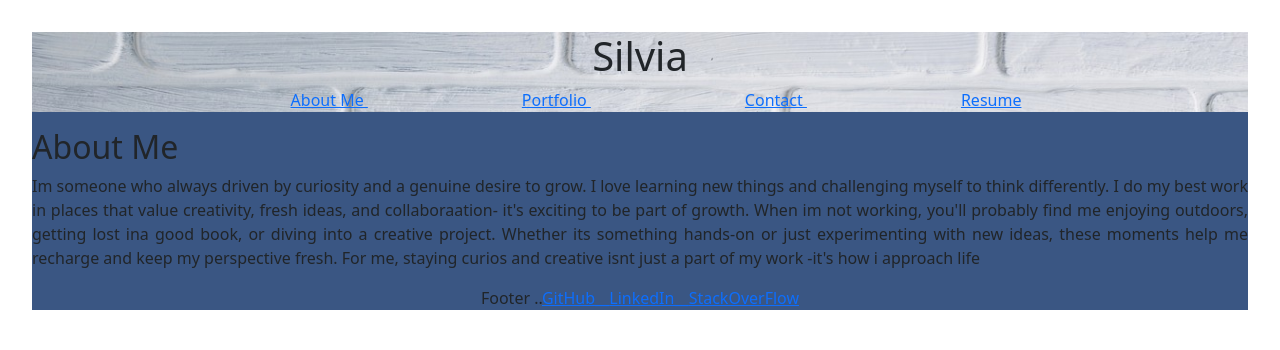
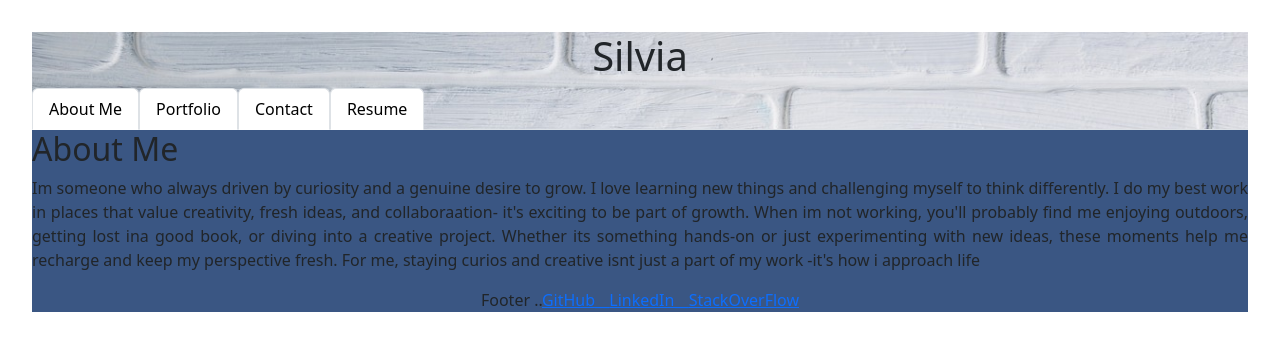
Before and after one commit to S-via/Twenty-React-Portfolio, a React (Vite) app in the folder twenty-react/: page / in a window 1280 px wide. Shown: the top 350 px of the page. Built offline with nearby package versions, Linux system fonts and the light colour scheme.

Commit message:
added navbar style with bootstrap

```diff
--- a/twenty-react/src/components/Navigation.jsx
+++ b/twenty-react/src/components/Navigation.jsx
@@ -6,12 +6,13 @@ import React from 'react';
 // fill in Link with pages logic !!!!!!!!
 function Navigation() {
     return (
+
         <nav className='nav-bar'>
-            <ul>
-                <li><Link to="/"> About Me </Link></li>
-                <li><Link to="/portfolio"> Portfolio </Link></li>
-                <li><Link to="/contact"> Contact </Link></li>
-                <li><Link to="/resume"> Resume</Link></li>
+            <ul className="nav nav-tabs">
+                <li className="nav-item"><Link class="nav-link active" aria-current="page" to="/"> About Me </Link></li>
+                <li className="nav-item"><Link class="nav-link active" aria-current="page" to="/portfolio"> Portfolio </Link></li>
+                <li className="nav-item"><Link  class="nav-link active" aria-current="page"to="/contact"> Contact </Link></li>
+                <li className="nav-item"><Link class="nav-link active" aria-current="page" to="/resume"> Resume</Link></li>
             </ul>
         </nav>
     )
```
